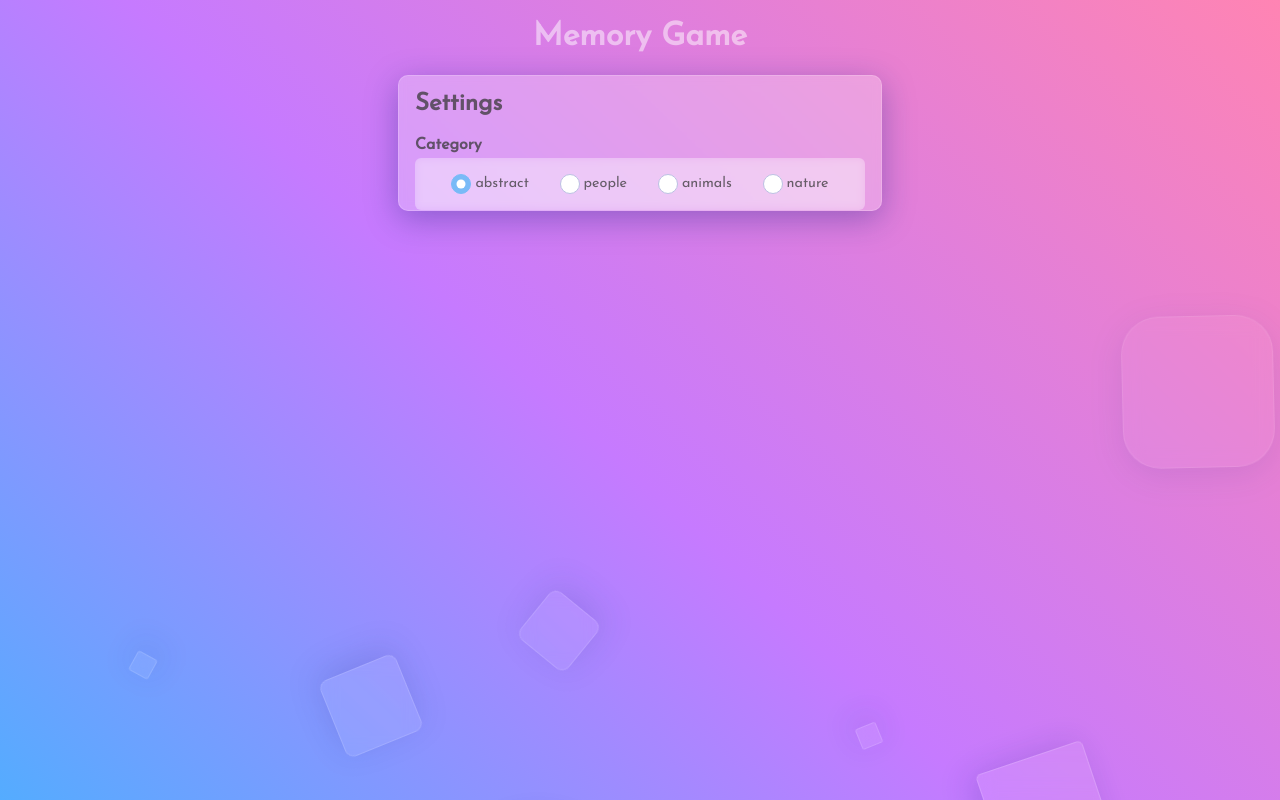
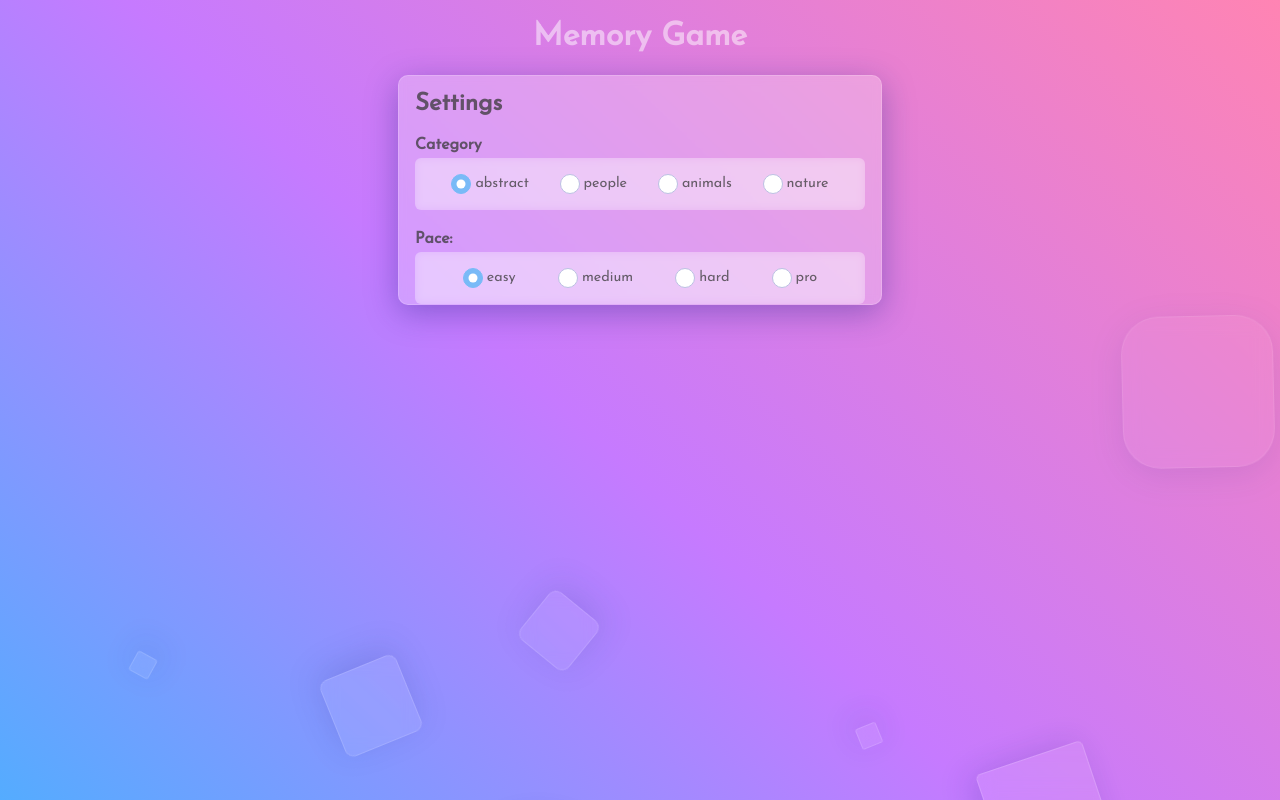
Before and after one commit to graceupongraceemi/react-api-memory-app, a React (Create React App) app: page / in a window 1280 px wide. Built offline with nearby package versions, Linux system fonts and the light colour scheme; no server answers.

Commit message:
In the RadioBox.jsx, propTypes are added as well as Pace radio box is added

```diff
--- a/src/components/RadioBox/RadioBox.jsx
+++ b/src/components/RadioBox/RadioBox.jsx
@@ -22,3 +22,9 @@ const RadioBox = ({ name, selectedItem, onChange }) => {
 };
 
 export default RadioBox;
+
+RadioBox.propTypes = {
+  name: PropTypes.string.isRequired,
+  selectedItem: PropTypes.string.isRequired,
+  onChange: PropTypes.func.isRequired
+};
--- a/src/components/Settings/Settings.jsx
+++ b/src/components/Settings/Settings.jsx
@@ -1,13 +1,14 @@
 import React, { useState } from 'react';
 import PropTypes from 'prop-types';
 
-import { CATEGORIES } from '../../constants';
+import { CATEGORIES, PACE } from '../../constants';
 
 import styles from './Settings.module.css';
 import RadioBox from '../RadioBox/RadioBox';
 
 const Settings = () => {
   const [category, setCategory] = useState(CATEGORIES[0]);
+  const [pace, setPace] = useState(PACE[0]);
 
   return (
     <div className={`${styles.settings} frosted`}>
@@ -24,6 +25,18 @@ const Settings = () => {
           />
         ))}
       </div>
+
+      <h4>Pace:</h4>
+      <div className={`${styles.setting}`}>
+        {PACE.map((item) => (
+          <RadioBox
+            key={item}
+            name={item}
+            selectedItem={pace}
+            onChange={(e) => setPace(e.target.value)}
+          />
+        ))}
+      </div>
     </div>
   );
 };
```
